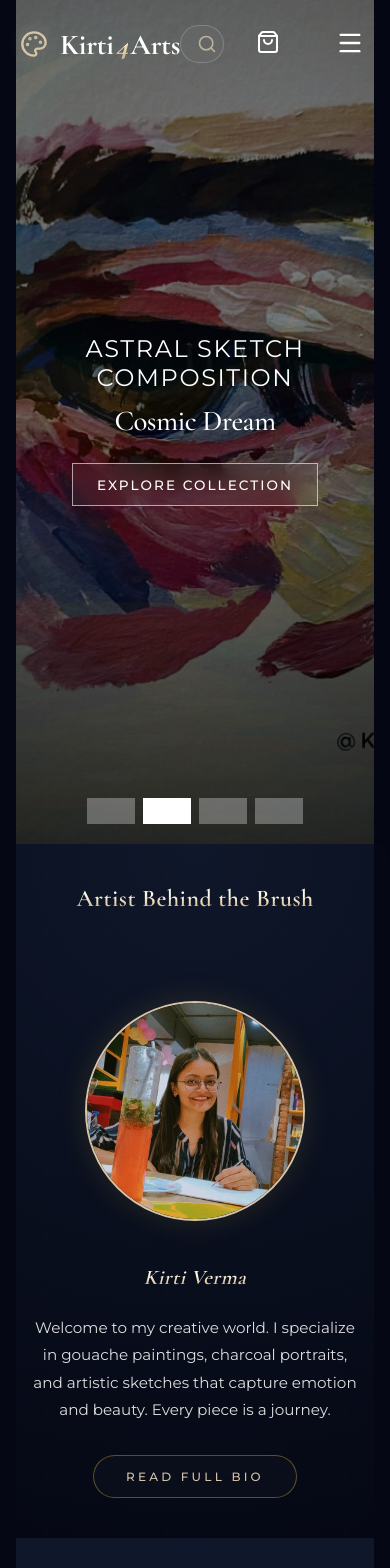
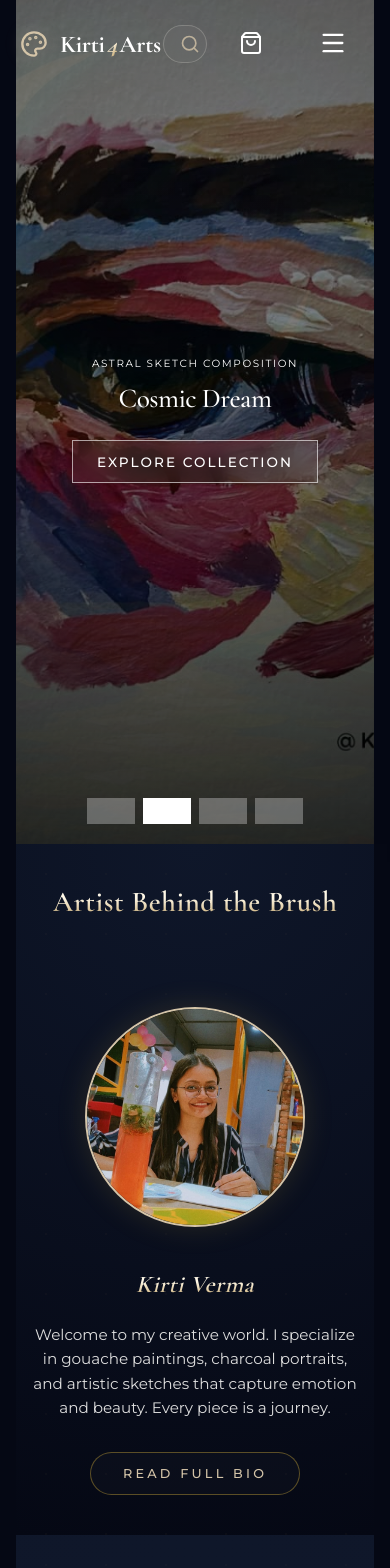
Before and after one commit to priyanshuverma2003/kirti4arts, a Next.js app: page / in a window 390 px wide. Shown: the top 1568 px of the page. Built offline with nearby package versions, Linux system fonts and the light colour scheme.

Commit message:
Add comprehensive mobile text sizing - all text now scales properly for mobile devices

```diff
--- a/src/app/globals.css
+++ b/src/app/globals.css
@@ -243,4 +243,122 @@ a {
     max-width: 100vw !important;
     box-sizing: border-box !important;
   }
+
+  /* Mobile Text Sizing */
+  body {
+    font-size: 14px !important;
+  }
+
+  /* Hero Text */
+  [class*="hero"] h1,
+  [class*="Hero"] h1,
+  [class*="title"] {
+    font-size: clamp(1.8rem, 8vw, 3rem) !important;
+    line-height: 1.2 !important;
+  }
+
+  [class*="subtitle"],
+  [class*="Subtitle"] {
+    font-size: 0.7rem !important;
+    letter-spacing: 0.1rem !important;
+  }
+
+  /* About Section Text */
+  [class*="about"] h2,
+  [class*="About"] h2 {
+    font-size: 1.8rem !important;
+  }
+
+  [class*="about"] h3,
+  [class*="About"] h3 {
+    font-size: 1.5rem !important;
+  }
+
+  [class*="about"] p,
+  [class*="About"] p {
+    font-size: 0.95rem !important;
+    line-height: 1.6 !important;
+  }
+
+  /* Gallery Text */
+  [class*="gallery"] h2,
+  [class*="Gallery"] h2 {
+    font-size: 2rem !important;
+  }
+
+  /* General Headings */
+  h1 {
+    font-size: 1.8rem !important;
+  }
+
+  h2 {
+    font-size: 1.5rem !important;
+  }
+
+  h3 {
+    font-size: 1.3rem !important;
+  }
+
+  h4 {
+    font-size: 1.1rem !important;
+  }
+
+  h5 {
+    font-size: 1rem !important;
+  }
+
+  h6 {
+    font-size: 0.9rem !important;
+  }
+
+  /* Paragraphs */
+  p {
+    font-size: 0.95rem !important;
+    line-height: 1.6 !important;
+  }
+
+  /* Links and Buttons Text */
+  a,
+  button {
+    font-size: 0.85rem !important;
+  }
 }
+
+/* Extra Small Devices - Even Smaller Text */
+@media (max-width: 480px) {
+  body {
+    font-size: 13px !important;
+  }
+
+  [class*="hero"] h1,
+  [class*="Hero"] h1,
+  [class*="title"] {
+    font-size: clamp(1.5rem, 7vw, 2.5rem) !important;
+  }
+
+  [class*="subtitle"],
+  [class*="Subtitle"] {
+    font-size: 0.65rem !important;
+  }
+
+  h1 {
+    font-size: 1.5rem !important;
+  }
+
+  h2 {
+    font-size: 1.3rem !important;
+  }
+
+  h3 {
+    font-size: 1.1rem !important;
+  }
+
+  p {
+    font-size: 0.9rem !important;
+  }
+
+  a,
+  button {
+    font-size: 0.8rem !important;
+  }
+}
--- /dev/null
+++ b/src/app/mobile-fix.css
@@ -0,0 +1,92 @@
+/* EMERGENCY MOBILE FIX - Import this in layout.tsx if issues persist */
+
+@media (max-width: 768px) {
+
+    /* Force everything to fit */
+    * {
+        max-width: 100vw !important;
+        box-sizing: border-box !important;
+    }
+
+    html,
+    body {
+        width: 100% !important;
+        overflow-x: hidden !important;
+        margin: 0 !important;
+        padding: 0 !important;
+    }
+
+    /* Hero Section Fixes */
+    [class*="hero"],
+    [class*="Hero"] {
+        width: 100% !important;
+        max-width: 100vw !important;
+        padding: 0 !important;
+        margin: 0 !important;
+    }
+
+    [class*="content"],
+    [class*="Content"] {
+        width: 100% !important;
+        max-width: 100% !important;
+        padding: 0 5% !important;
+    }
+
+    /* About Section Fixes */
+    [class*="about"],
+    [class*="About"] {
+        width: 100% !important;
+        padding: 2rem 5% !important;
+    }
+
+    /* Gallery Fixes */
+    [class*="gallery"],
+    [class*="Gallery"] {
+        width: 100% !important;
+        padding: 2rem 5% !important;
+    }
+
+    /* Image Fixes */
+    img {
+        max-width: 100% !important;
+        height: auto !important;
+        width: auto !important;
+    }
+
+    /* Text Fixes */
+    h1,
+    h2,
+    h3,
+    h4,
+    h5,
+    h6,
+    p,
+    span,
+    div {
+        max-width: 100% !important;
+        word-wrap: break-word !important;
+        overflow-wrap: break-word !important;
+    }
+
+    /* Button Fixes */
+    button,
+    a[class*="button"],
+    a[class*="Button"],
+    [class*="btn"] {
+        max-width: 100% !important;
+        padding: 0.8rem 1.5rem !important;
+        font-size: 0.85rem !important;
+    }
+
+    /* Container Fixes */
+    main,
+    section,
+    article,
+    div[class*="container"],
+    div[class*="Container"] {
+        width: 100% !important;
+        max-width: 100vw !important;
+        margin-left: 0 !important;
+        margin-right: 0 !important;
+    }
+}
```
